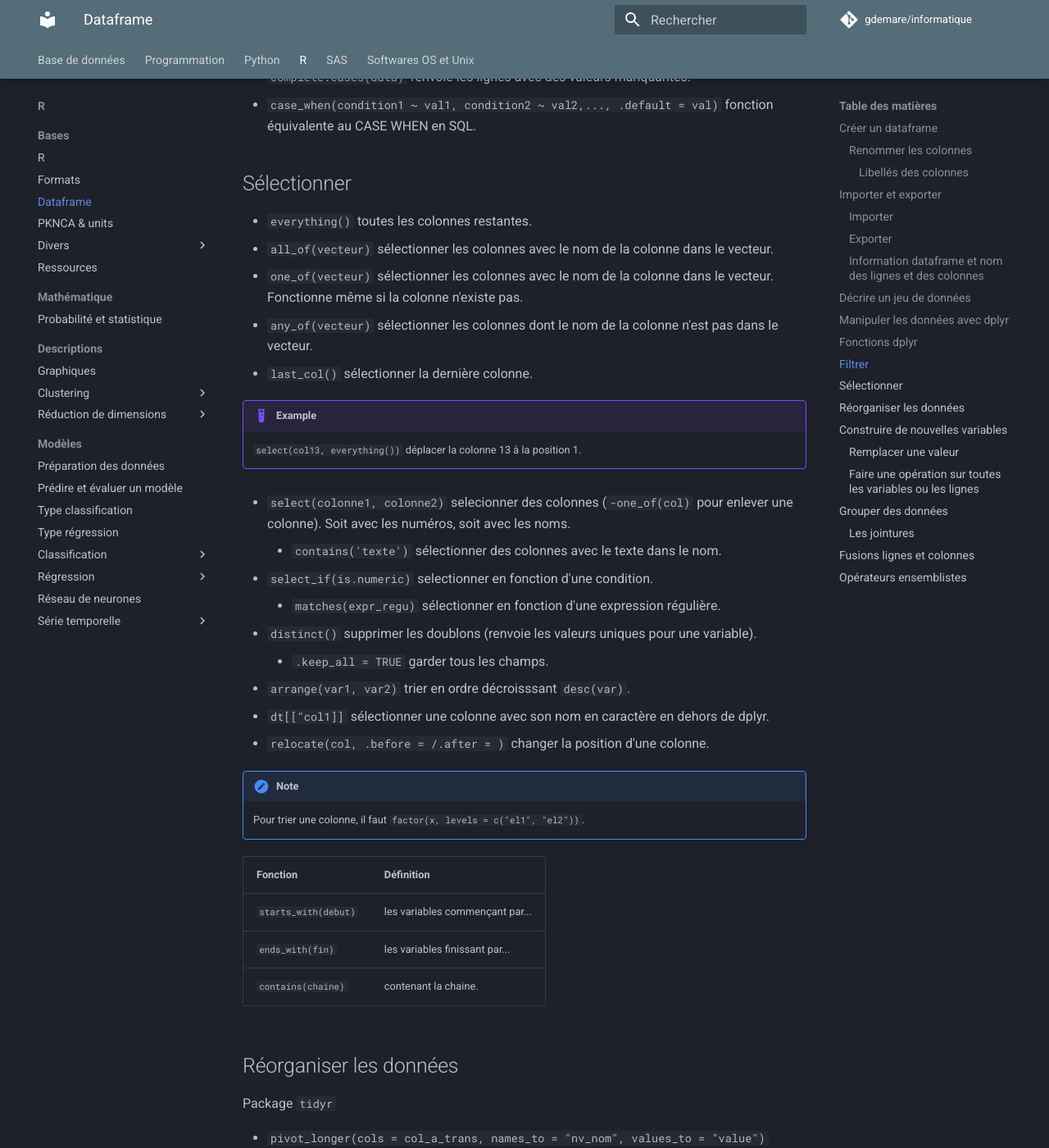
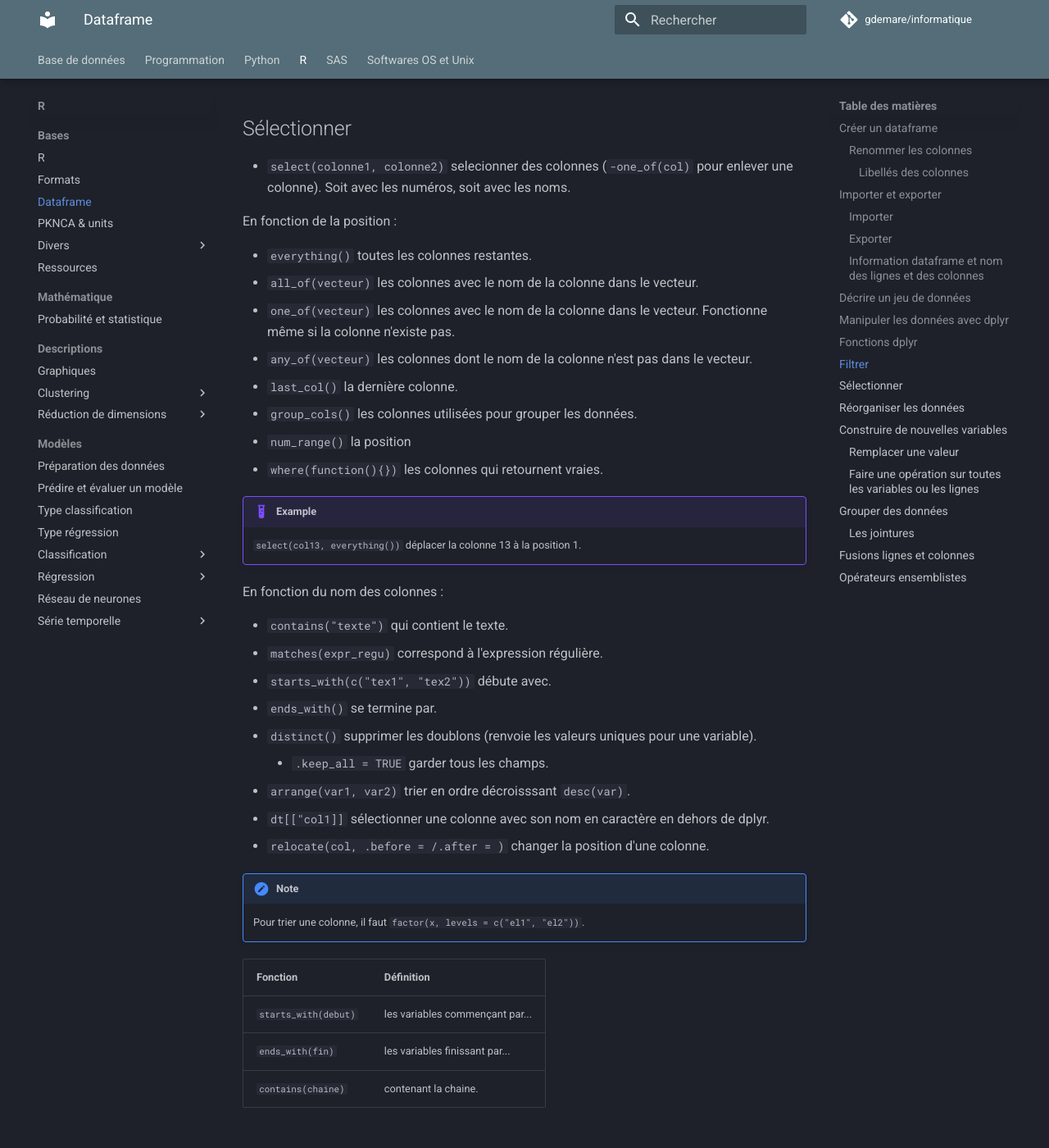
Before and after one commit to gdemare/Informatique, an MkDocs documentation site: the page built from docs/r/manipuler-donnees_r.md, in a window 1280 px wide and 1400 px high, scrolled down 3516 px. Shown: the whole window at 82% size. Built offline with MkDocs 1.6.1 and Material for MkDocs 9.7.7, drawn with Linux system fonts in a browser that asks for light colours; comment, search, counter and statistics services are not loaded; some of the changed text lies outside the part shown.

Commit message:
Update manipuler-donnees_r.md

```diff
--- a/docs/r/manipuler-donnees_r.md
+++ b/docs/r/manipuler-donnees_r.md
@@ -22,10 +22,8 @@ data.frame(
 ### Renommer les colonnes
 
 * `setNames(c('pos_row','pos_col'))` ajouter un nom de colonnes.
-* `rename_at(colonne, ~paste(., "0"))` renommer uniquement les colonnes.
-* `rename_if(condition, ~paste(., "0"))` renommer uniquement si la condition est vraie.
+* `rename_with(paste(., "0"), .cols = everything())` renommer les colonnes.
 * `rename(!!!setNames(col_units$old_name, col_units$new_name))` renommer les colonnes à partir d'un dataframe.
-* `rename_all(~vecteur)` renommer les colonnes avec un vecteur.
 
 #### Libellés des colonnes
 
@@ -116,23 +114,29 @@ Sélecteur de colonnes :
 * `case_when(condition1 ~ val1, condition2 ~ val2,..., .default = val)` fonction équivalente au CASE WHEN en SQL.
 
 ## Sélectionner
+* `select(colonne1, colonne2)` selecionner des colonnes (`-one_of(col)` pour enlever une colonne). Soit avec les numéros, soit avec les noms.
+
+En fonction de la position :
 
 * `everything()` toutes les colonnes restantes.
-* `all_of(vecteur)` sélectionner les colonnes avec le nom de la colonne dans le vecteur.
-* `one_of(vecteur)` sélectionner  les colonnes avec le nom de la colonne dans le vecteur. Fonctionne même si la colonne n'existe pas.
-* `any_of(vecteur)` sélectionner les colonnes dont le nom de la colonne n'est pas dans le vecteur.
-* `last_col()` sélectionner la dernière colonne.
+* `all_of(vecteur)` les colonnes avec le nom de la colonne dans le vecteur.
+* `one_of(vecteur)` les colonnes avec le nom de la colonne dans le vecteur. Fonctionne même si la colonne n'existe pas.
+* `any_of(vecteur)` les colonnes dont le nom de la colonne n'est pas dans le vecteur.
+* `last_col()` la dernière colonne.
+* `group_cols()` les colonnes utilisées pour grouper les données.
+* `num_range()` la position
+* `where(function(){})` les colonnes qui retournent vraies.
 
 !!! example
 	`select(col13, everything())` déplacer la colonne 13 à la position 1.
 
-* `select(colonne1, colonne2)` selecionner des colonnes (`-one_of(col)` pour enlever une colonne). Soit avec les numéros, soit avec les noms.
+En fonction du nom des colonnes :
 
-	* `contains('texte')` sélectionner des colonnes avec le texte dans le nom.
+* `contains("texte")` qui contient le texte.
+* `matches(expr_regu)` correspond à l'expression régulière.
+* `starts_with(c("tex1", "tex2"))` débute avec.
+* `ends_with()` se termine par.
 
-* `select_if(is.numeric)` selectionner en fonction d'une condition.
-
-	* `matches(expr_regu)` sélectionner en fonction d'une expression régulière.
 
 * `distinct()` supprimer les doublons (renvoie les valeurs uniques pour une variable).
 
```
